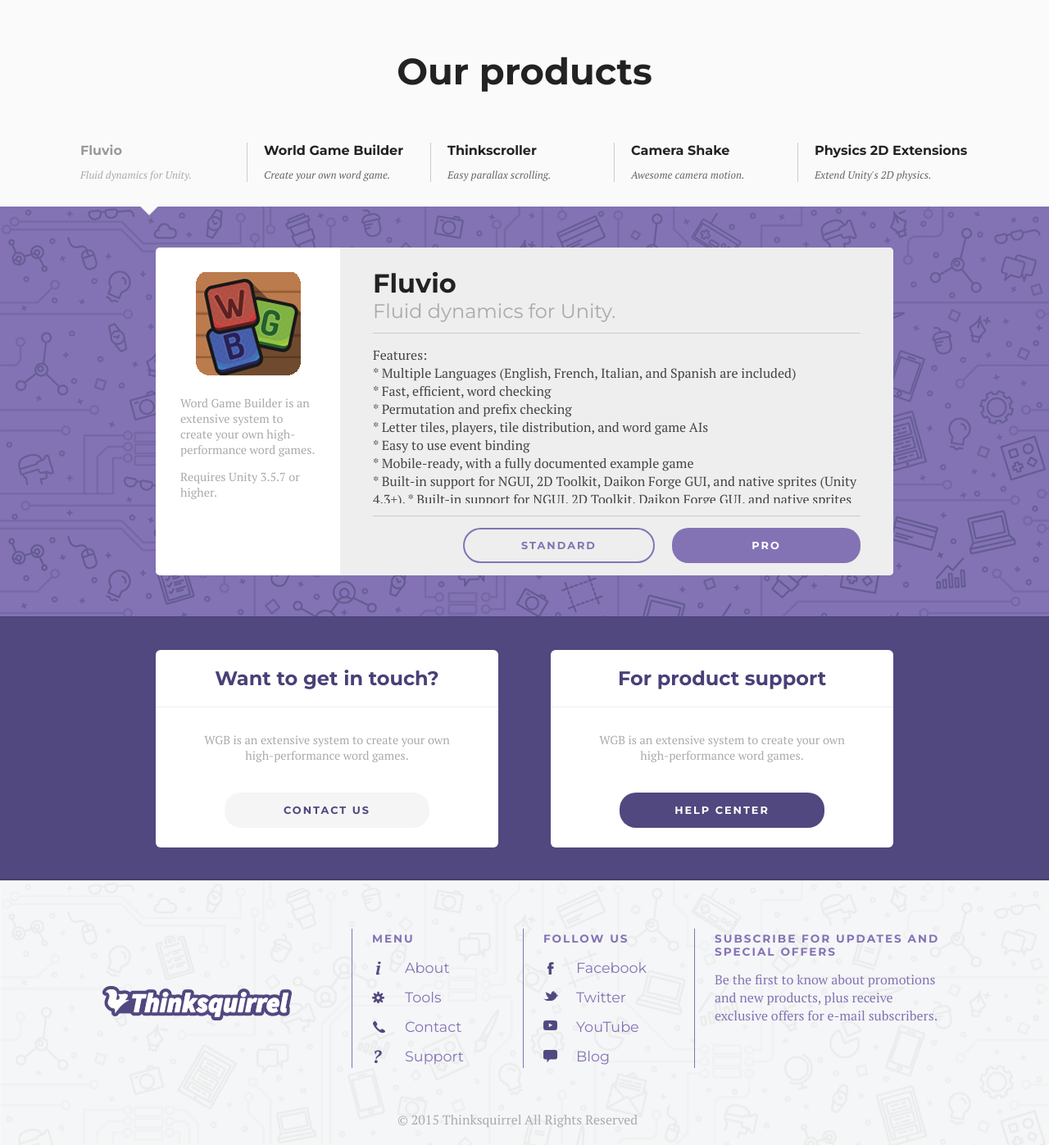
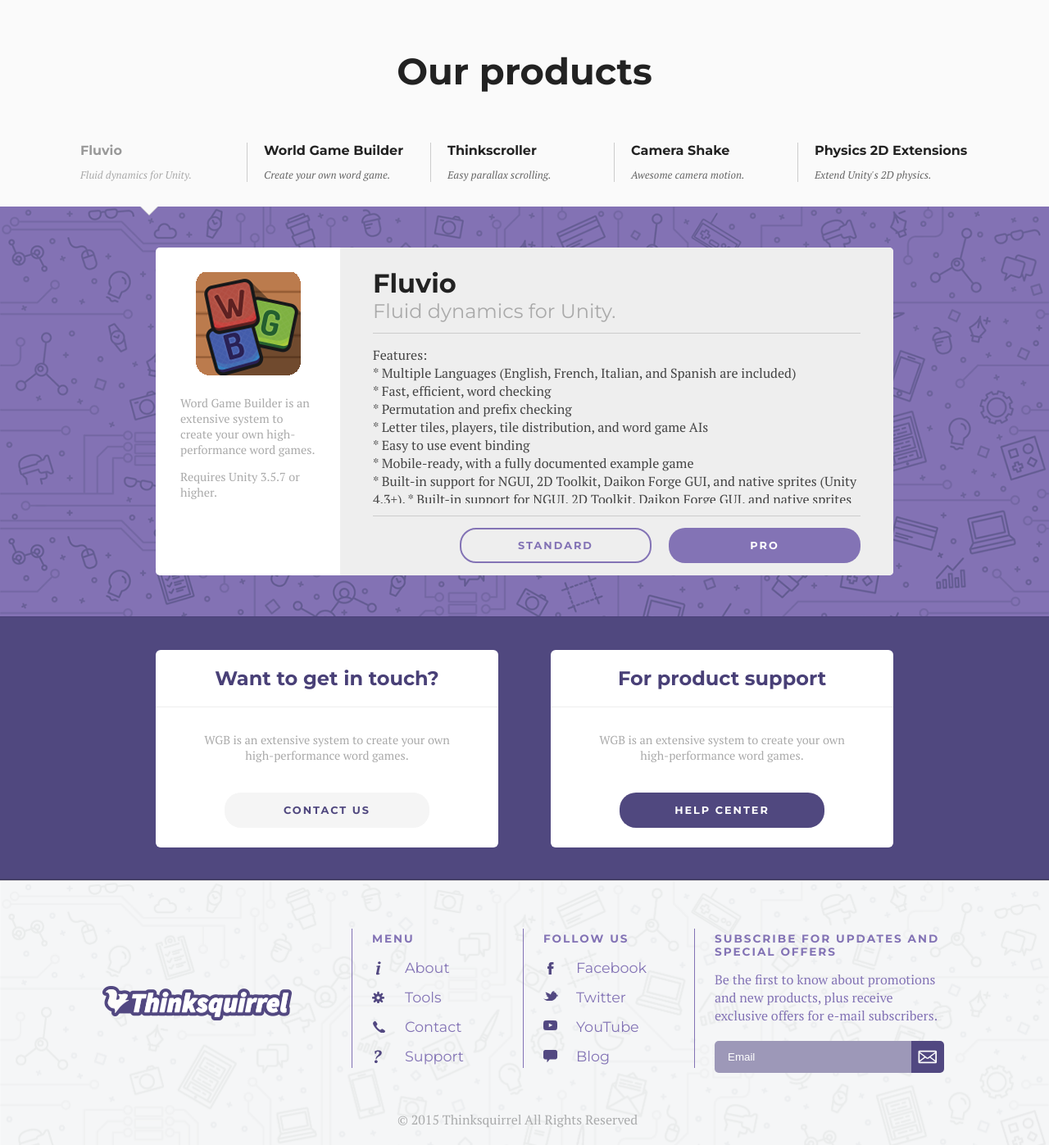
Before and after one commit to nbolt/thinksquirrel, a PHP site: page / in a window 1280 px wide. Shown: the part 3323-4720 px from the top of the page at 82% size. Run offline with PHP 8.4, Linux system fonts and the light colour scheme; some libraries are stand-ins or nearby versions.

Commit message:
subscribe email box

```diff
--- a/index.html
+++ b/index.html
@@ -495,6 +495,9 @@
         <div class='section end'>
           <div class='title'>Subscribe for updates and special offers</div>
           <div class='text'>Be the first to know about promotions and new products, plus receive exclusive offers for e-mail subscribers.</div>
+          <div id='subscribe-email'>
+            <input type='text' placeholder='Email' />
+          </div>
         </div>
       </div>
       <div id='footnote'>&copy; 2015 Thinksquirrel All Rights Reserved</div>
--- a/style.css
+++ b/style.css
@@ -402,40 +402,6 @@
     box-sizing: border-box;
 }
 
-/*
-
-#block-4 .products .product::after, #block-4 .products .product::before {
-    top: 77px;
-    left: 50%;
-    border: solid transparent;
-    content: " ";
-    height: 0;
-    width: 0;
-    position: absolute;
-    pointer-events: none;
-    z-index: 10;
-    display: none;
-}
-
-#block-4 .products .product.selected::after, #block-4 .products .product.selected::before {
-    display: block;
-}
-
-#block-4 .products .product::after {
-    border-color: rgba(250, 250, 250, 0);
-    border-top-color: #fafafa;
-    border-width: 10px;
-    margin-left: -10px;
-}
-#block-4 .products .product::before {
-    border-color: rgba(204, 204, 204, 0);
-    border-top-color: #ccc;
-    border-width: 11px;
-    margin-left: -11px;
-}
-
-*/
-
 #block-4 .products #product-arrow {
   position: absolute;
   left: 100px;
@@ -483,6 +449,10 @@
     color: #666;
     font-style: italic;
     margin-top: 12px;
+}
+
+#block-4 .products .product .title, #block-4 .products .product .text {
+  transition: color .2s ease-in-out;
 }
 
 #block-4 .products .product:hover {
@@ -618,6 +588,8 @@
 
 #block-4 .viewport .top .product-info .pane.right .buttons .button.purple {
   background-color: hsl(255, 31%, 58%);
+  border: 2px solid transparent;
+  padding: 12px 0;
   color: white;
 }
 
@@ -625,8 +597,22 @@
   color: hsl(255, 31%, 58%);
   border: 2px solid hsl(255, 31%, 58%);
   background-color: #eee;
+  padding: 12px 0;
+}
+
+#block-4 .viewport .top .product-info .pane.right .buttons .button.purple:hover {
+  cursor: pointer;
+  color: hsl(255, 31%, 58%);
+  border: 2px solid hsl(255, 31%, 58%);
+  background-color: #eee;
   border-radius: 24px;
   padding: 12px 0;
+}
+
+#block-4 .viewport .top .product-info .pane.right .buttons .button.trans:hover {
+  cursor: pointer;
+  background-color: hsl(255, 31%, 58%);
+  color: white;
 }
 
 #block-4 .viewport .bottom {
@@ -679,6 +665,7 @@
     width: 250px;
     margin: 16px auto 24px;
     border-radius: 20px;
+    transition: background-color .2s ease-in-out;
 }
 
 #block-4 .viewport .bottom .boxes .box .button.gray {
@@ -689,6 +676,16 @@
 #block-4 .viewport .bottom .boxes .box .button.purple {
     background-color: hsl(249, 28%, 39%);
     color: white;
+}
+
+#block-4 .viewport .bottom .boxes .box .button.purple:hover {
+  cursor: pointer;
+  background-color: #8373B5;
+}
+
+#block-4 .viewport .bottom .boxes .box .button.gray:hover {
+  cursor: pointer;
+  background-color: #EEE;
 }
 
 #block-5 {
@@ -784,6 +781,49 @@
 
 #block-5 .logo {
   margin-top: 66px;
+}
+
+#subscribe-email {
+  position: relative;
+  margin: 20px 0 0 20px;
+}
+
+#subscribe-email input {
+  width: 272px;
+  background-color: #9D98B8;
+  padding: 12px 16px;
+  color: white;
+  border-radius: 5px;
+  border: 0;
+  box-shadow: none;
+  outline: none;
+}
+
+#subscribe-email input::-webkit-input-placeholder {
+  color: white;
+}
+
+#subscribe-email input:-moz-placeholder {
+  color: white;
+}
+
+#subscribe-email::after {
+  content: '';
+  background-image: url(/images/email.png);
+  background-repeat: no-repeat;
+  background-position: 8px;
+  background-color: #514881;
+  width: 40px;
+  position: absolute;
+  right: 0;
+  top: 0;
+  bottom: 0;
+  border-top-right-radius: 5px;
+  border-bottom-right-radius: 5px;
+}
+
+#subscribe-email::after:hover {
+  cursor: pointer;
 }
 
 @media only screen and (max-width: 768px) {
```
